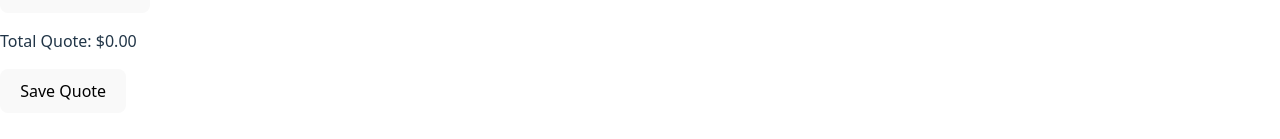
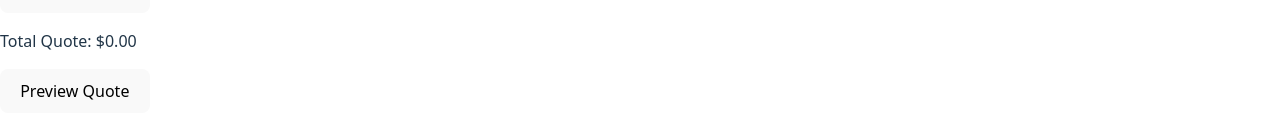
Before and after one commit to alljay213/hvac-quote-app, a React (Vite) app: page / in a window 1280 px wide. Shown: the part 561-700 px from the top of the page. Built offline with nearby package versions, Linux system fonts and the light colour scheme.

Commit message:
feat: add preview functionality for quotes in QuoteBuilder component

```diff
--- a/src/components/QuoteBuilder.jsx
+++ b/src/components/QuoteBuilder.jsx
@@ -31,6 +31,8 @@ export default function QuoteBuilder() {
 
   const [serviceFee, setServiceFee] = useState("");
   const [total, setTotal] = useState(0);
+
+  const [showPreview, setShowPreview] = useState(false);
 
   const handleClientChange = (e) => {
     setClient({ ...client, [e.target.name]: e.target.value });
@@ -298,10 +300,10 @@ export default function QuoteBuilder() {
 
       {/* Save */}
       <button
-        onClick={saveQuote}
+        onClick={() => setShowPreview(true)}
         className="w-full bg-blue-600 text-white py-3 rounded"
       >
-        Save Quote
+        Preview Quote
       </button>
     </div>
   );
```
